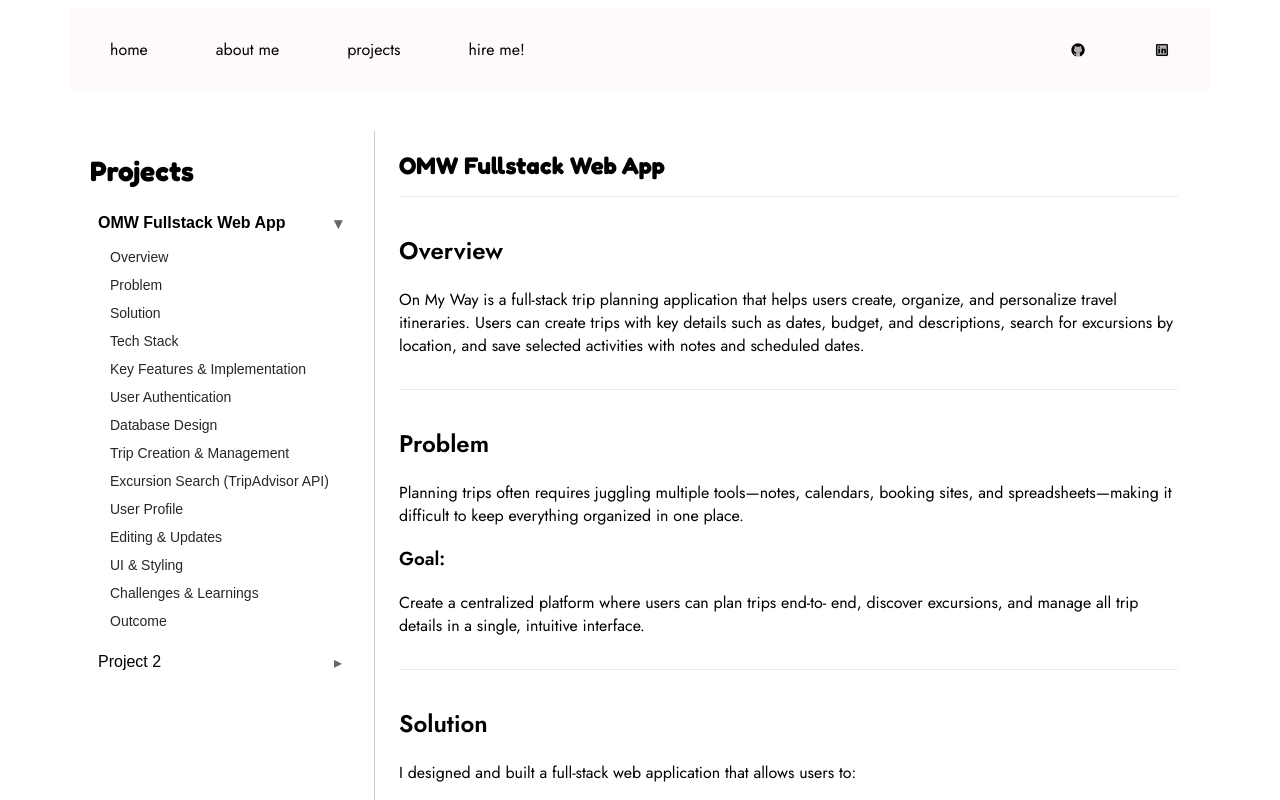
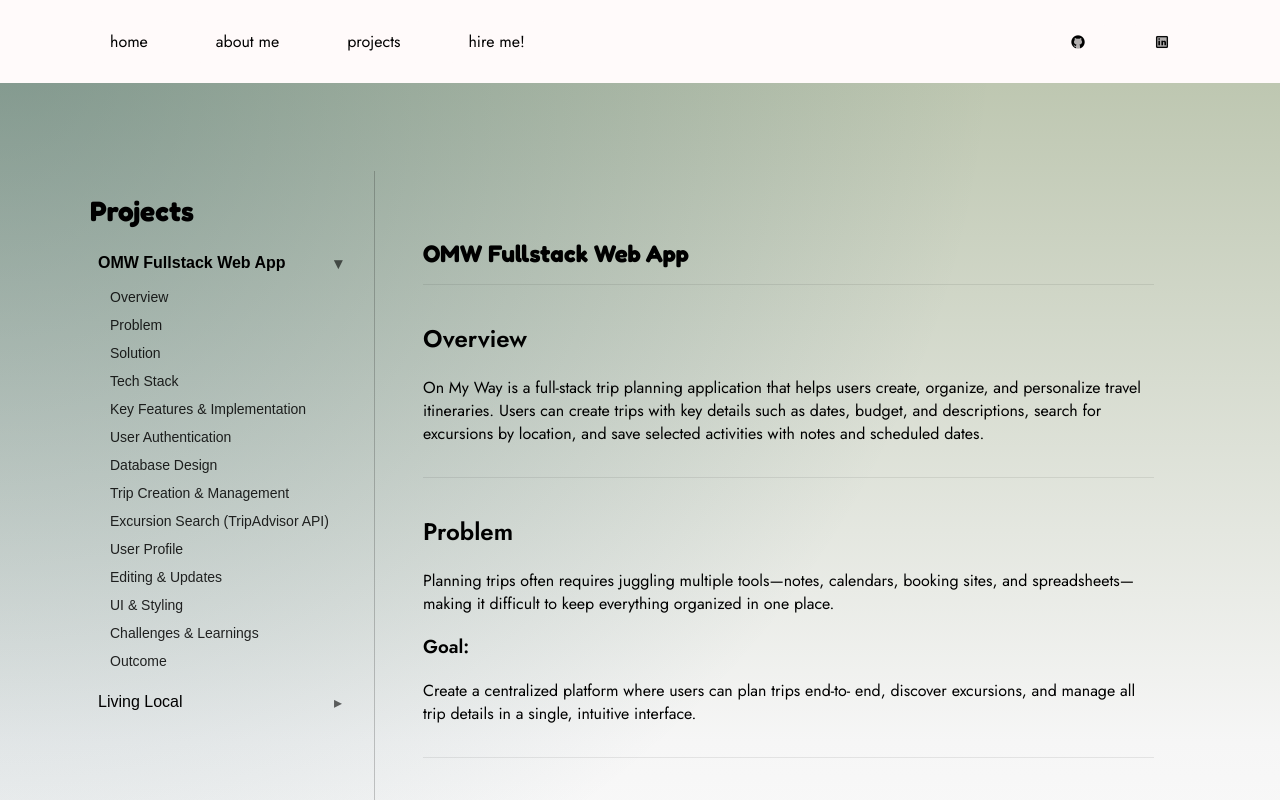
Before and after one commit to nicoleyeag/portfolio, a React (Create React App) app: page /projects in a window 1280 px wide. Shown: the top 800 px of the page. Built offline with nearby package versions, Linux system fonts and the light colour scheme; a web font is replaced by a local one.

Commit message:
projects bg change

```diff
--- a/src/components/Navbar.js
+++ b/src/components/Navbar.js
@@ -21,7 +21,7 @@ export default function Navbar() {
         <span />
         <span />
       </button>
-
+    <div className="navbar-inner">
       <div className={`nav-left ${menuOpen ? "is-open" : ""}`}>
         <StatefulButton label="home" to="/" sparkleColor="red" />
         <StatefulButton label="about me" to="/about" sparkleColor="orange" />
@@ -33,6 +33,7 @@ export default function Navbar() {
         <GitHubButton />
         <LinkedInButton />
       </div>
+     </div>
     </nav>
   );
 }
--- a/src/css/style.css
+++ b/src/css/style.css
@@ -1,9 +1,50 @@
 /* --- GLOBAL PARAMETERS --- */
+html {
+  background: #fff7f3;
+}
+
+
+html, body {
+  margin: 0;
+  padding: 0;
+  min-height: 100%;
+  height: auto;
+}
+
 body {
-  font-family: "Jost", sans-serif;
-  font-optical-sizing: auto;
-  font-weight: 400;
-  font-style: normal;
+  background: linear-gradient(
+    180deg,
+    #fff7f3 0%,
+    #f6f6f6 60%,
+    #ffffff 100%
+  );
+}
+
+#root,
+.App {
+  background: transparent;
+  min-height: 100vh;
+  display: flex;
+  flex-direction: column;
+}
+
+main {
+  padding: 48px 24px;
+  flex: 1;
+}
+
+
+
+
+/* --- GLOBAL CARD STYLES (base) --- */
+.card,
+.skill-card,
+.media-card {
+  background: #ffffff;
+  border-radius: 20px;
+  box-shadow:
+    0 10px 30px rgba(0, 0, 0, 0.08),
+    0 2px 8px rgba(0, 0, 0, 0.04);
 }
 
 
@@ -142,12 +183,12 @@ body {
 }
 
 /* spread them across the top (separated like your mock) */
-.download-cv .cv-sparkles .sparkle.s1 { left: 6%;  top: 20px; }
-.download-cv .cv-sparkles .sparkle.s2 { left: 20%; top: 8px;  }
-.download-cv .cv-sparkles .sparkle.s3 { left: 37%; top: 18px; }
-.download-cv .cv-sparkles .sparkle.s4 { left: 52%; top: 6px;  }
-.download-cv .cv-sparkles .sparkle.s5 { left: 70%; top: 16px; }
-.download-cv .cv-sparkles .sparkle.s6 { left: 84%; top: 8px;  }
+.download-cv .cv-sparkles .sparkle.s1 { left: 6%;  top: 16px; }
+.download-cv .cv-sparkles .sparkle.s2 { left: 20%; top: 4px;  }
+.download-cv .cv-sparkles .sparkle.s3 { left: 37%; top: 14px; }
+.download-cv .cv-sparkles .sparkle.s4 { left: 52%; top: 2px;  }
+.download-cv .cv-sparkles .sparkle.s5 { left: 70%; top: 12px; }
+.download-cv .cv-sparkles .sparkle.s6 { left: 84%; top: 4px;  }
 
 /* show + animate on hover */
 /* Odd sparkles rotate left → right */
@@ -195,8 +236,12 @@ body {
 
 
 /* --- NAV BAR --- */
+.navbar {
+  width: 100%;
+  background-color: #FFFAFA;
+}
 
-.navbar {
+.navbar-inner {
   display: flex;
   justify-content: space-between;
   align-items: center;
@@ -388,7 +433,11 @@ body {
   border: 2px solid #111;
   border-radius: 20px;
   padding: 28px;
+  box-shadow:
+    0 10px 30px rgba(0, 0, 0, 0.08),
+    0 2px 8px rgba(0, 0, 0, 0.04);
 }
+
 
 /* Card title */
 .skill-card h3 {
@@ -428,26 +477,35 @@ body {
 }
 
 /* --- PROJECTS PAGE --- */
-.projects {
+
+/* ===== PROJECTS PAGE ===== */
+
+/* Full-page background for Projects route */
+.projects-page {
+  min-height: 100vh;
   max-width: 1100px;
   margin: 0 auto;
   padding: 40px 20px;
+  background: transparent; /* IMPORTANT */
 }
 
-/* ===== PROJECTS PAGE ===== */
 
-.projects-page {
+
+
+/* this keeps it at 1100px - responsive  */
+.projects-layout,
+.projects-mobile-controls,
+.projects-mobile-content {
   max-width: 1100px;
   margin: 0 auto;
-  padding: 40px 20px;
 }
+
 
 .projects-layout {
   display: grid;
   grid-template-columns: 260px 1px 1fr;
   gap: 24px;
-  max-width: 1200px;
-  margin: 0 auto;
+
 }
 
 .projects-nav {
@@ -542,6 +600,7 @@ body {
   margin-top: 12px;
 }
 
+
 /* project photos! */
 
 .media-row {
@@ -603,6 +662,10 @@ body {
 }
 
 
+
+
+
+
 /* --- HIRE ME PAGE --- */
 .hire {
   max-width: 1100px;
@@ -630,7 +693,7 @@ body {
     position: relative;
     top: auto;
     z-index: 1;
-    background: white; /* important if things overlap */
+    background: transparent; /* important if things overlap */
     padding-bottom: 8px;
   }
 
@@ -757,3 +820,16 @@ body {
     padding: 18px 0;
   }
 }
+
+/* Project Background bottom of file so it wins */
+body.page-projects {
+  background:
+    radial-gradient(circle at top left, var(--bg-accent), transparent 60%),
+    linear-gradient(
+      180deg,
+      var(--bg-base) 0%,
+      #f6f6f6 70%,
+      #ffffff 100%
+    );
+    transition: background 500ms ease;
+}
--- a/src/pages/Home.js
+++ b/src/pages/Home.js
@@ -50,7 +50,7 @@ export default function Home() {
                 "CSS Grid & Flexbox",
                 "Bootstrap",
                 "Jinja Templating",
-                "UX-Focused UI Development"
+                "UX-Focused UI Development",
             ]}
             />
 
--- a/src/pages/Projects.js
+++ b/src/pages/Projects.js
@@ -1,9 +1,13 @@
-import React, { useMemo, useRef, useState } from "react";
+import React, { useEffect, useMemo, useRef, useState } from "react";
 
 const PROJECTS = [
   {
     id: "project-1",
     name: "OMW Fullstack Web App",
+    bg: {
+      base: "rgba(144, 164, 128, 0.65)",
+      accent: "rgba(11, 60, 73, 0.35)",
+    },
     sections: [
       { id: "overview", label: "Overview" },
       { id: "problem", label: "Problem" },
@@ -283,7 +287,11 @@ const PROJECTS = [
   },
   {
     id: "project-2",
-    name: "Project 2",
+    name: "Living Local",
+    bg: {
+      base: "rgba(225, 157, 142, 0.65)",
+      accent: "rgba(188, 191, 176, 0.95)",
+    },
     sections: [{ id: "overview", label: "Overview" }],
     content: (
       <section id="overview" className="case-section">
@@ -323,8 +331,27 @@ export default function Projects() {
     if (el2) el2.scrollIntoView({ behavior: "smooth", block: "start" });
   };
 
+  const bgBase = activeProject?.bg?.base ?? "rgba(255,250,245,1)";
+  const bgAccent = activeProject?.bg?.accent ?? "rgba(240,230,255,0.6)";
+
+  useEffect(() => {
+  document.body.classList.add("page-projects");
+
+  // Set the CSS variables on the body so the whole page background updates
+  document.body.style.setProperty("--bg-base", bgBase);
+  document.body.style.setProperty("--bg-accent", bgAccent);
+
+  return () => {
+    document.body.classList.remove("page-projects");
+    document.body.style.removeProperty("--bg-base");
+    document.body.style.removeProperty("--bg-accent");
+  };
+}, [bgBase, bgAccent]);
+
   return (
-    <div className="projects-page">
+      <div className="projects-page">
+
+
       {/* MOBILE HEADER CONTROLS (shows on mobile only) */}
       <div className="projects-mobile-controls">
         <h1 className="projects-title">Projects</h1>
@@ -404,6 +431,7 @@ export default function Projects() {
         </main>
       </div>
 
+
       {/* MOBILE CONTENT (shows on mobile only) */}
       <div className="projects-mobile-content">
         <h2 className="case-title">{activeProject.name}</h2>
```
